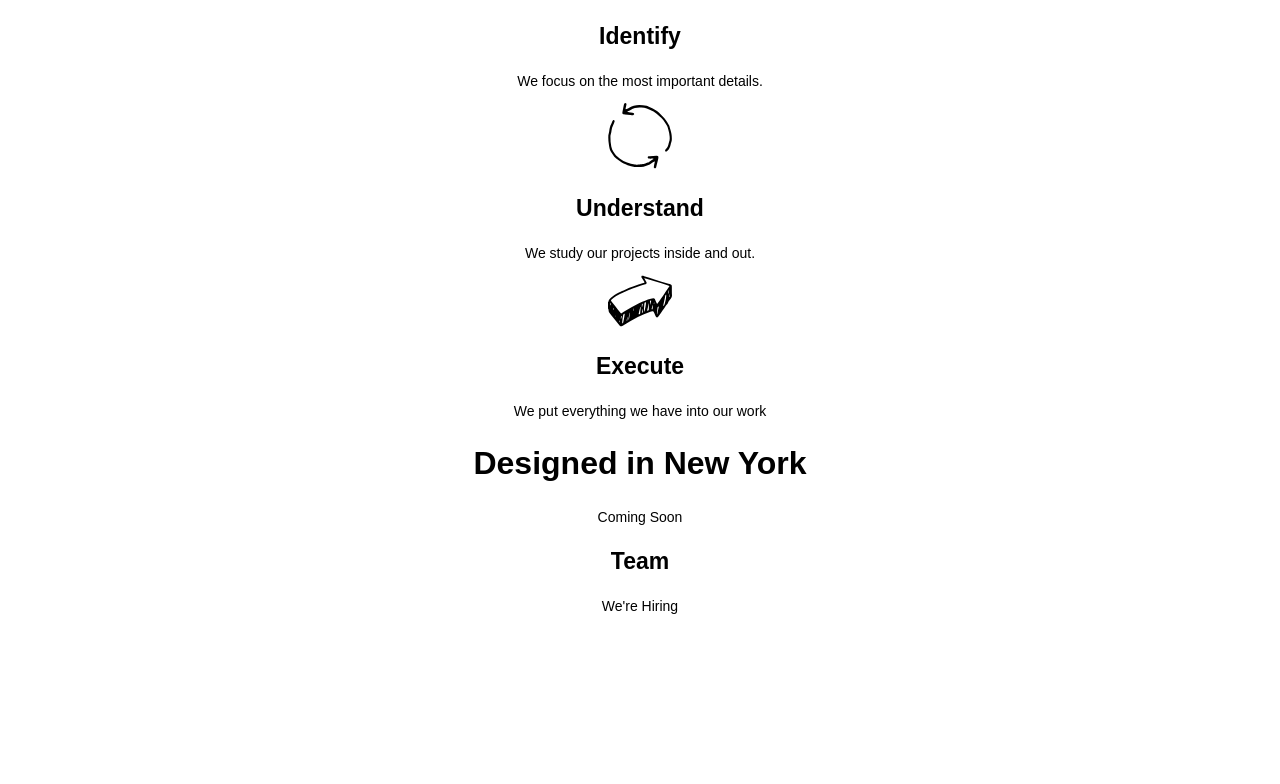
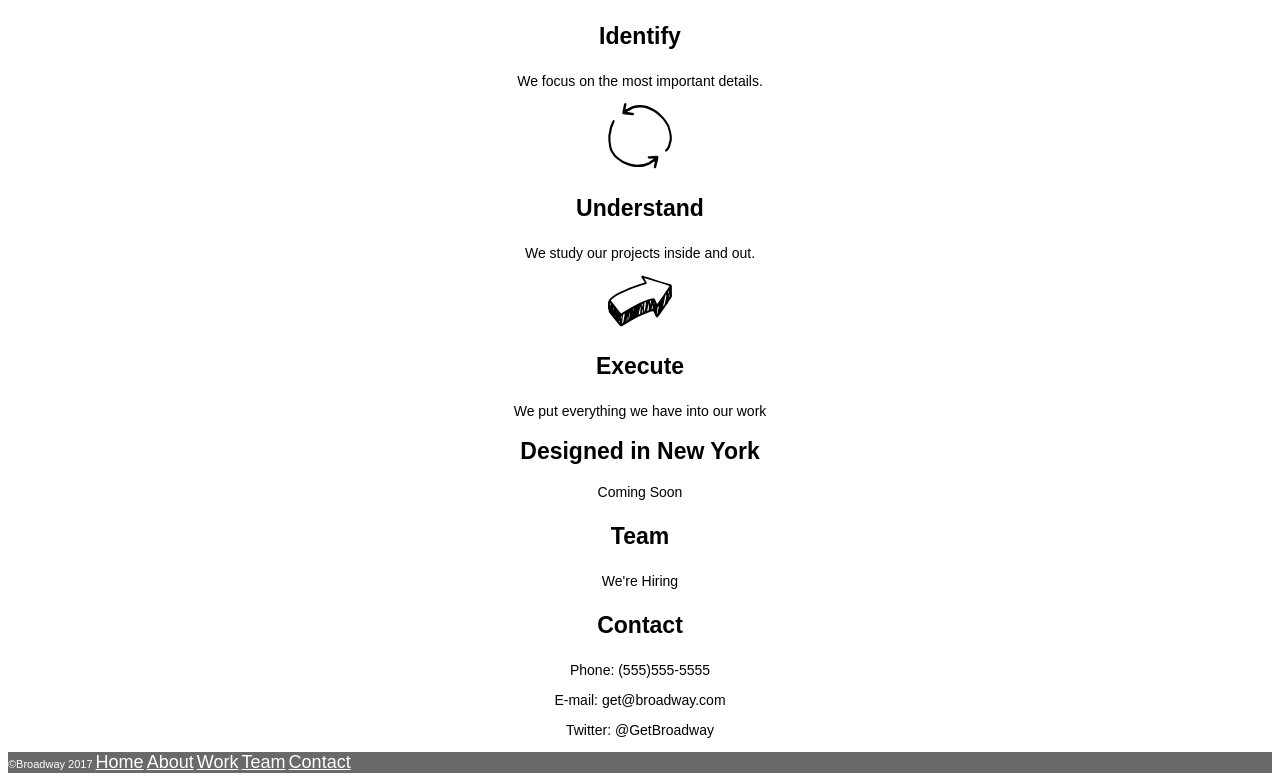
Before and after one commit to rsbeaver/broadway, a plain HTML site: page index.html in a window 1280 px wide. Shown: the part 471-1255 px from the top of the page. Before the commit the page ends 1099 px from the top, so only its background shows below. Drawn offline with Linux system fonts and the light colour scheme.

Commit message:
Finish code subject to proof.

```diff
--- a/css/style.css
+++ b/css/style.css
@@ -42,4 +42,14 @@ color: white;
 .support-image{
   font-size: 14PX
 
+}.designNY h2{
+  font-size: 23px;
+
 }
+
+.footer{
+  background-color: dimgray;
+  text-align: left;
+  font-size: 11px;
+  color: white;
+}
--- a/index.html
+++ b/index.html
@@ -80,6 +80,38 @@
   <div class="support-image">
     <h3>Team</h3>
     <p>We're Hiring</p>
+  </div>
+</div>
+
+<div class="our-process" id="contact">
+  <div class="support-image">
+    <h3>Contact</h3>
+    <p>Phone: (555)555-5555</p>
+    <p>E-mail: get@broadway.com</p>
+    <p>Twitter: @GetBroadway</p>
+
+  </div>
+</div>
+
+<!-- FOOTER BABY! -->
+
+<div class="footer">
+
+  <p>
+    &copy;Broadway 2017
+
+<a class="btn-nav" href="#">Home</a>
+
+<a class="btn-nav" href="#about">About</a>
+
+<a class="btn-nav" href="#work">Work</a>
+
+<a class="btn-nav" href="#team">Team</a>
+
+<a class="btn-nav" href="#contact">Contact</a>
+
+</p>
+</div>
 
 </body>
 
```
